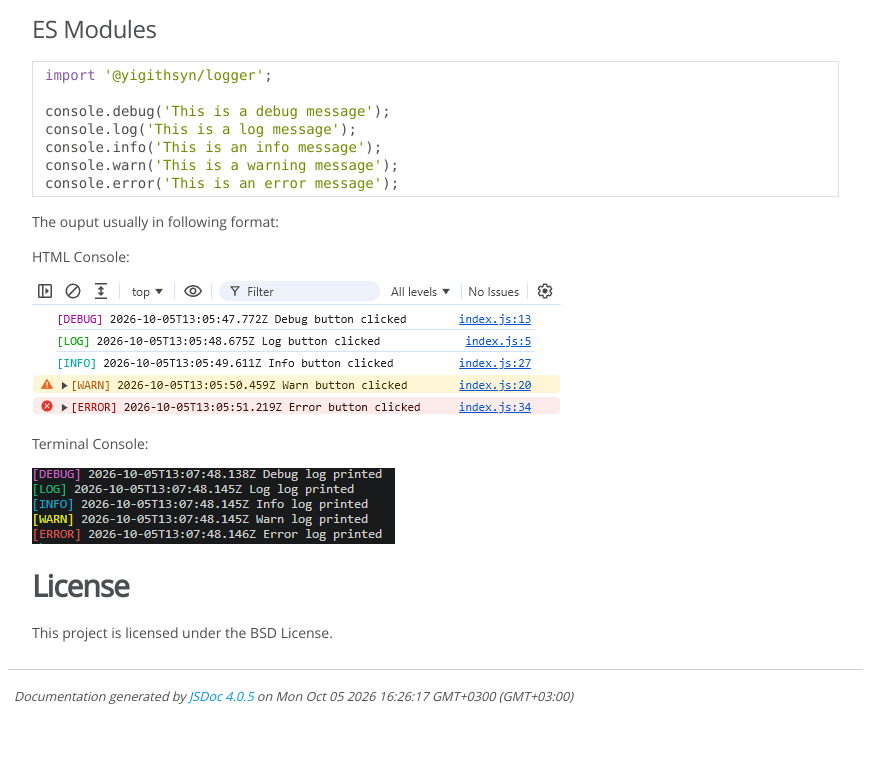
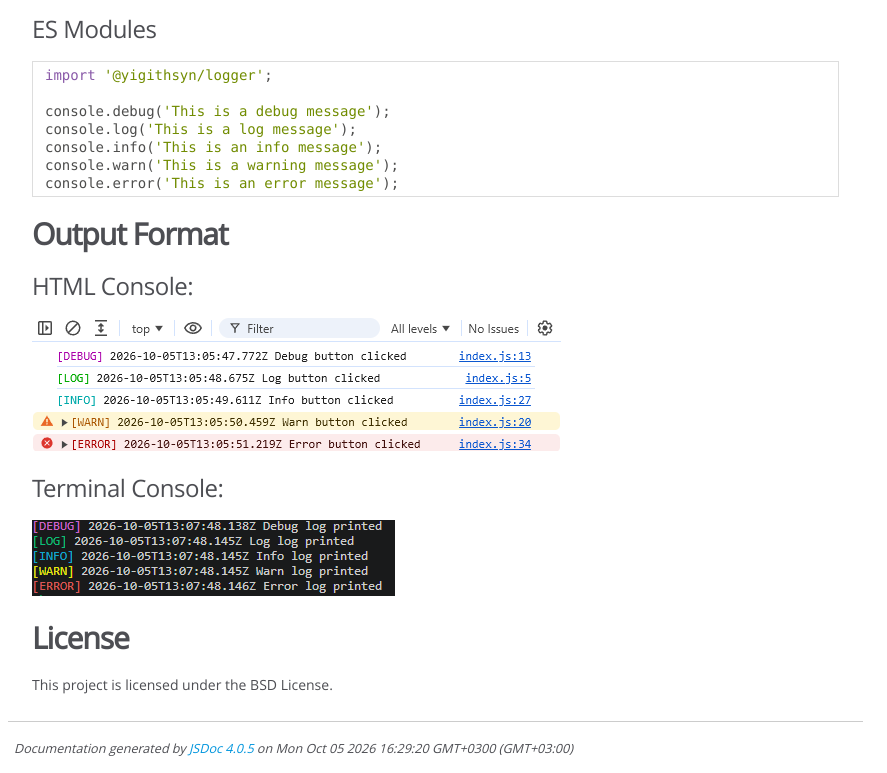
Before and after one commit to yigithsyn/logger, a website: page docs/index.html in a window 1280 px wide. Shown: the part 881-1654 px from the top of the page, without its empty margins (0-887 px from the left). Before the commit the page ends 1602 px from the top, so only its background shows below. Drawn offline with Linux system fonts and the light colour scheme.

Commit message:
Update documentation page.

```diff
--- a/docs/index.html
+++ b/docs/index.html
@@ -80,10 +80,10 @@ console.info('This is an info message');
 console.warn('This is a warning message');
 console.error('This is an error message');
 </code></pre>
-<p>The ouput usually in following format:</p>
-<p>HTML Console:</p>
+<h2>Output Format</h2>
+<h3>HTML Console:</h3>
 <p><img src="./img/html-console.png" alt="alt text"></p>
-<p>Terminal Console:</p>
+<h3>Terminal Console:</h3>
 <p><img src="./img/terminal-console.png" alt="alt text"></p>
 <h2>License</h2>
 <p>This project is licensed under the BSD License.</p></article>
@@ -103,7 +103,7 @@ console.error('This is an error message');
 <br class="clear">
 
 <footer>
-    Documentation generated by <a href="https://github.com/jsdoc/jsdoc">JSDoc 4.0.5</a> on Mon Oct 05 2026 16:26:17 GMT+0300 (GMT+03:00)
+    Documentation generated by <a href="https://github.com/jsdoc/jsdoc">JSDoc 4.0.5</a> on Mon Oct 05 2026 16:29:20 GMT+0300 (GMT+03:00)
 </footer>
 
 <script> prettyPrint(); </script>
```
